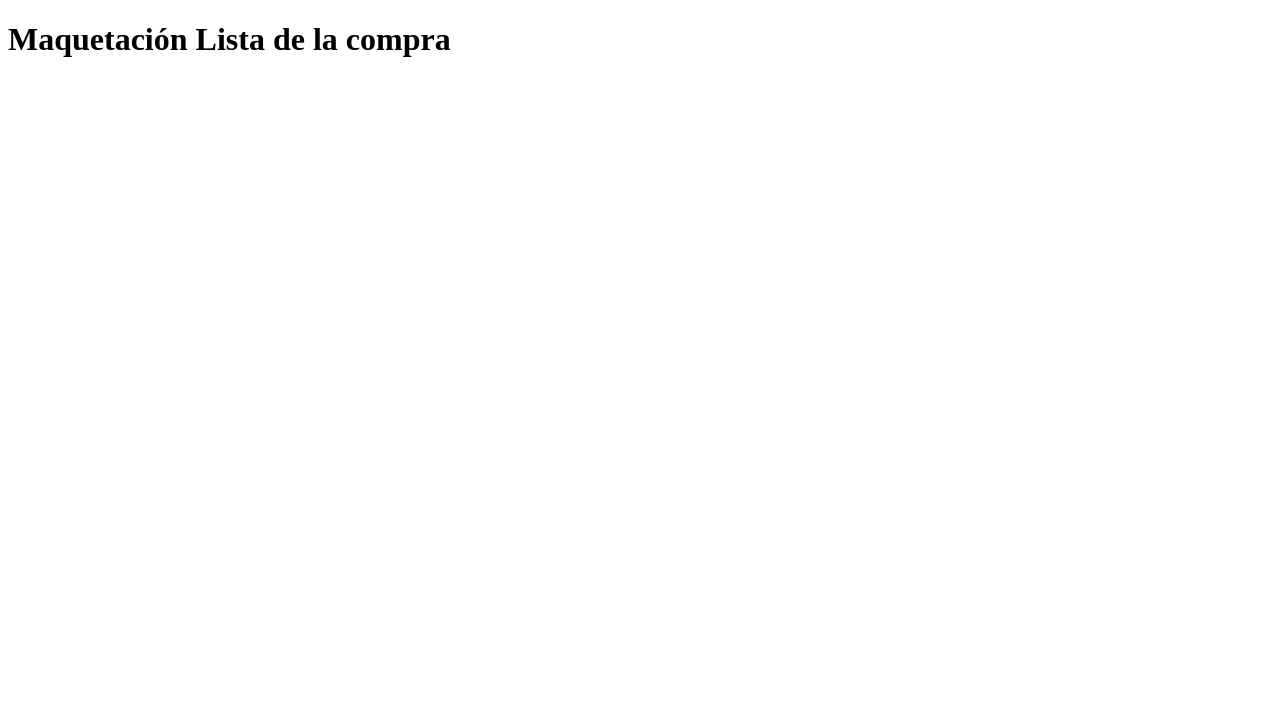
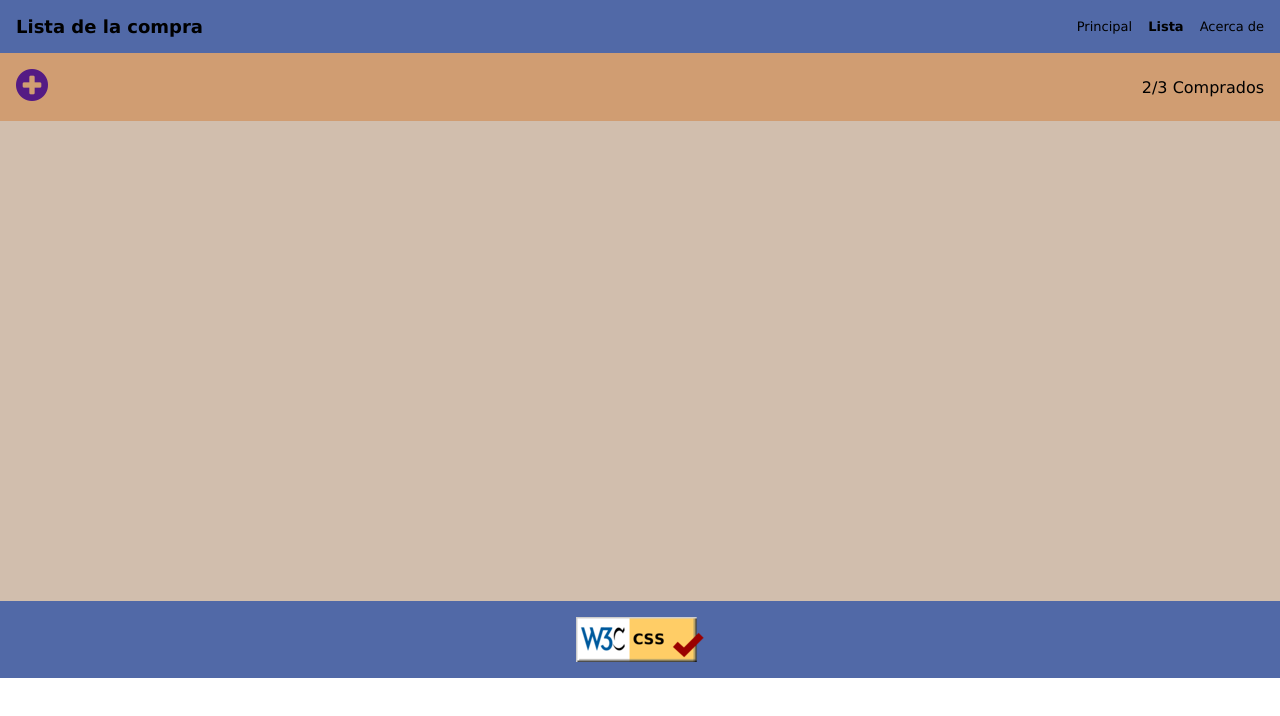
Before and after one commit to romeitas/202210-W2-maria-bragado, a website: page index.html in a window 1280 px wide. Drawn offline with Linux system fonts and the light colour scheme.

Commit message:
Mejoras en la home

```diff
--- a/index.html
+++ b/index.html
@@ -4,14 +4,33 @@
         <meta charset="UTF-8" />
         <meta http-equiv="X-UA-Compatible" content="IE=edge" />
         <meta name="viewport" content="width=device-width, initial-scale=1.0" />
-        <title>Maquetación Lista de la compra</title>
+        <title>Lista de la compra</title>
         <link rel="icon" href="cesta-de-la-compra.png" type="image/x-icon" />
+        <link rel="stylesheet" href="style.css" />
     </head>
     <body>
         <header>
-            <h1>Maquetación Lista de la compra</h1>
+            <h1>Lista de la compra</h1>
+            <nav>
+                <p>Principal</p>
+                <p>Lista</p>
+                <p>Acerca de</p>
+            </nav>
         </header>
+        <div>
+            <a href="formulario/index.html">
+                <img src="logo+.png" alt="añadir producto" />
+            </a>
+            <p>2/3 Comprados</p>
+        </div>
         <main></main>
-        <footer></footer>
+        <footer>
+            <div>
+                <img
+                    src="128px-Valid_CSS.svg.png"
+                    alt="Miniatura logo W3C CSS"
+                />
+            </div>
+        </footer>
     </body>
 </html>
--- a/style.css
+++ b/style.css
@@ -30,8 +30,9 @@ h1 {
 
 /*Selector combinado de elementos*/
 nav,
-ul {
+p {
     display: flex;
+    justify-content: right;
     margin-left: 1rem;
 }
 
@@ -39,7 +40,7 @@ nav :nth-child(2) {
     font-weight: bold;
 }
 
-nav ul:hover {
+nav p:hover {
     cursor: pointer;
 }
 
@@ -82,6 +83,7 @@ article {
 footer div {
     display: flex;
     background-color: var(--secondary);
+    justify-content: center;
 }
 
 /*Selector de atributo*/
```
